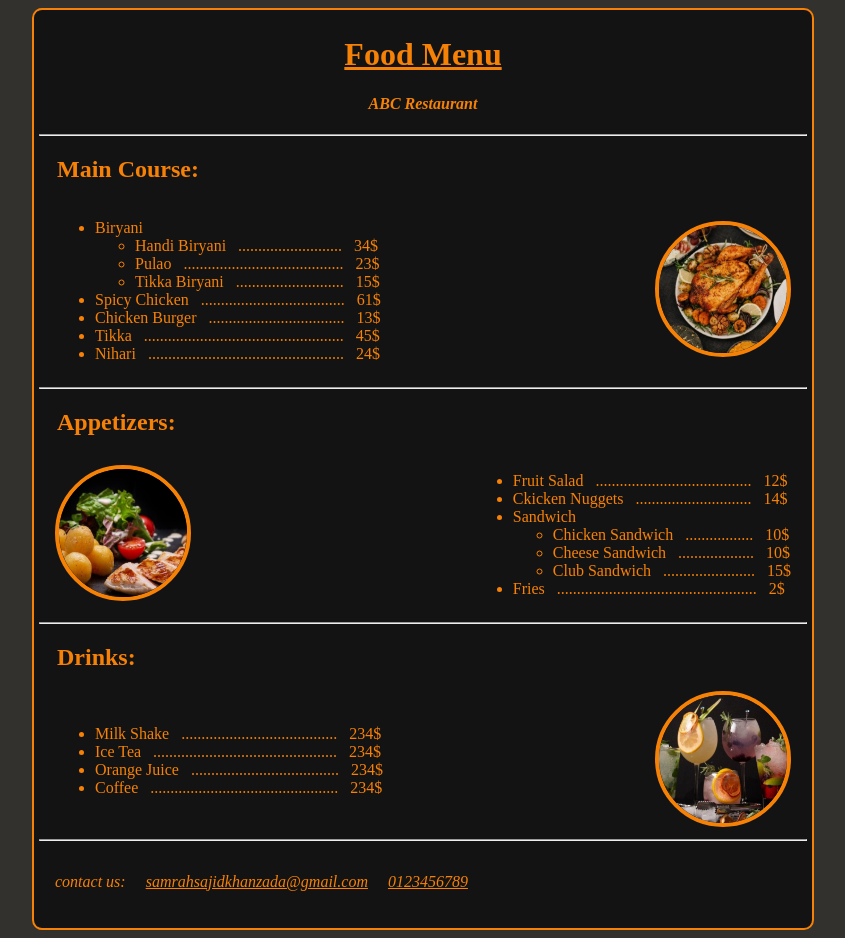
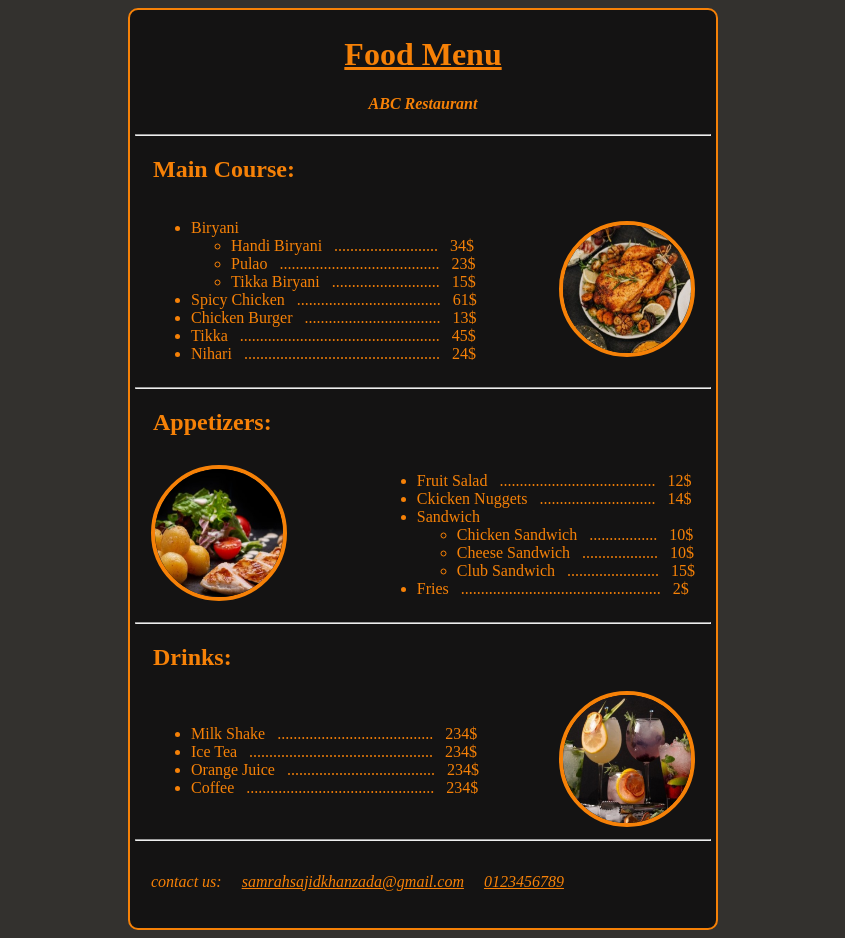
Before and after one commit to samrahkhanzada/SMIT_WEB_AND_MOBILE_APP_DEVELOPMENT_ASSIGNMENTS, a plain HTML site: page Assign-2/index.html in a window 1280 px wide. Shown: the whole page, without its empty margins (217-1062 px from the left). Drawn offline with Linux system fonts and the light colour scheme.

Commit message:
correct width

```diff
--- a/Assign-2/index.html
+++ b/Assign-2/index.html
@@ -6,7 +6,7 @@
     <title>Assignment-2</title>
 </head>
 <body bgcolor="#33312e" style="display: flex;align-items: center; justify-content: space-evenly; color: #f68107;">
-    <div style="background-color: #141313;padding: 5px; width: 60vw; border-radius: 10px; border: 2px solid #f68107;">
+    <div style="background-color: #141313;padding: 5px; width: 45vw; border-radius: 10px; border: 2px solid #f68107;">
         <div style="text-align: center;"><h1 style="color: #f68107;"><u>Food Menu</u></h1>
             <h4><i>ABC Restaurant</i></h4>
         </div>
```
